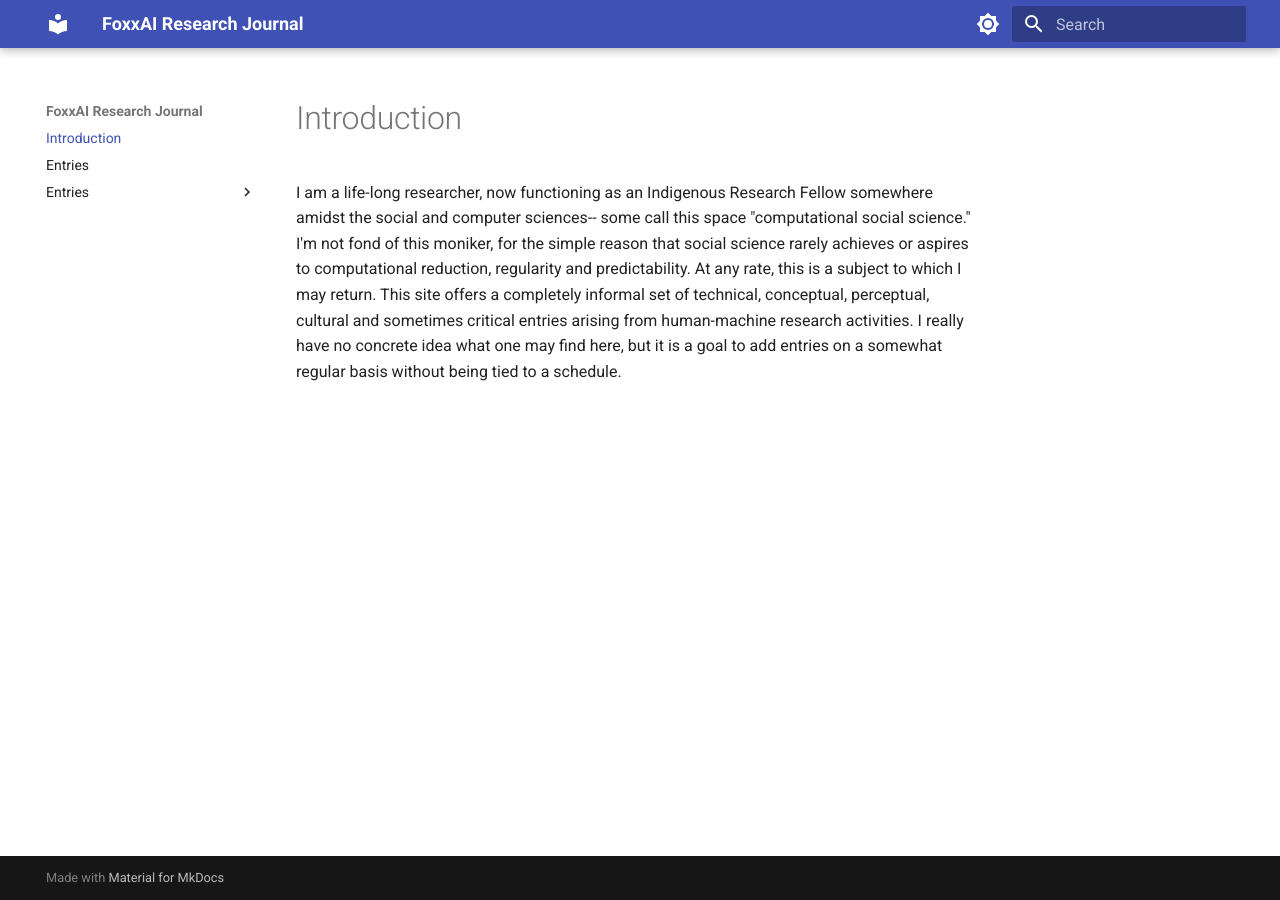
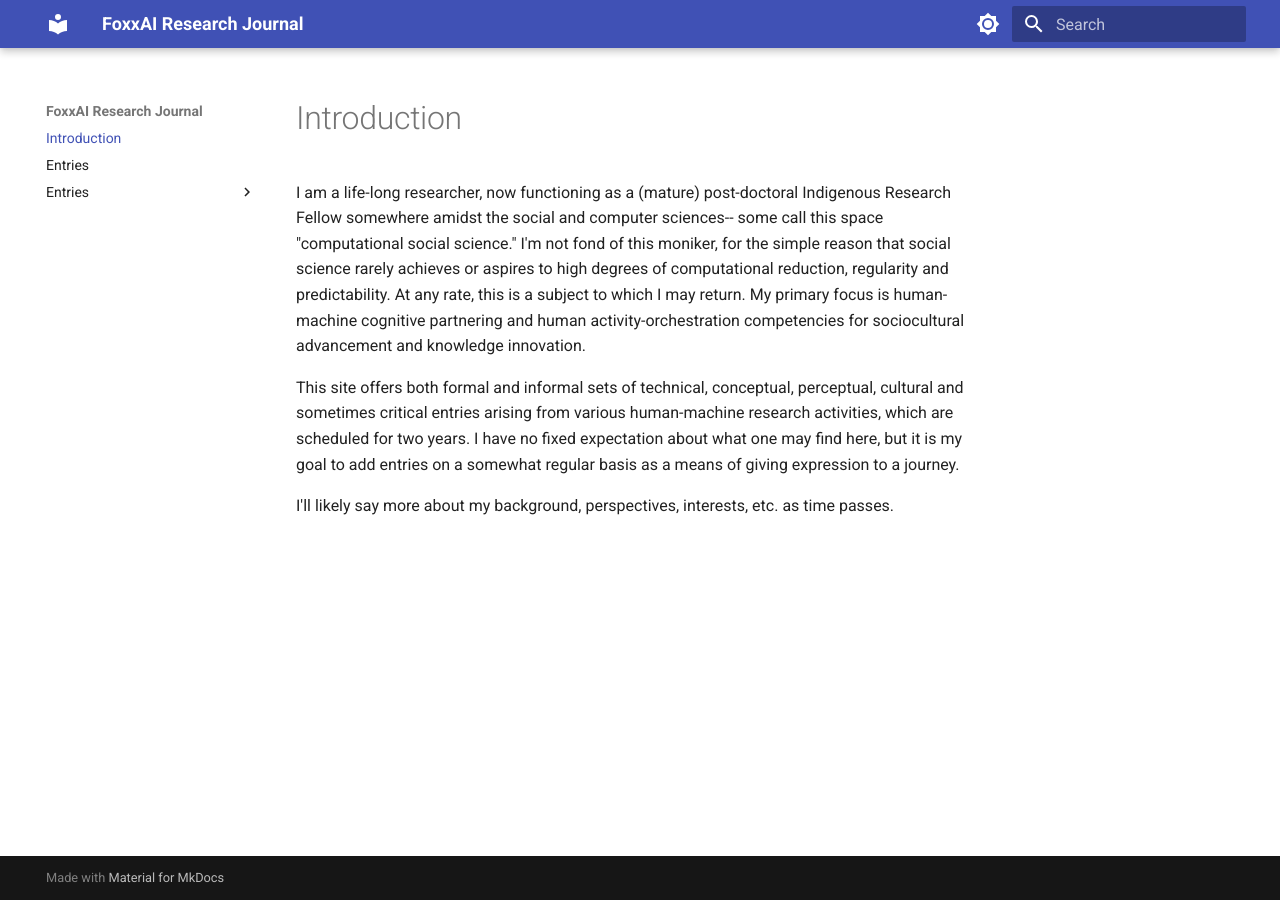
Before and after one commit to Foxxai/foxxai.xyz, an MkDocs documentation site: the page built from docs/index.md, in a window 1280 px wide. Built offline with MkDocs 1.6.1 and Material for MkDocs 9.7.7, drawn with Linux system fonts in a browser that asks for light colours.

Commit message:
Hoem page edits

```diff
--- a/docs/index.md
+++ b/docs/index.md
@@ -1,3 +1,7 @@
 # Introduction
 
-I am a life-long researcher, now functioning as an Indigenous Research Fellow somewhere amidst the social and computer sciences-- some call this space "computational social science." I'm not fond of this moniker, for the simple reason that social science rarely achieves or aspires to computational reduction, regularity and predictability. At any rate, this is a subject to which I may return. This site offers a completely informal set of technical, conceptual, perceptual, cultural and sometimes critical entries arising from human-machine research activities. I really have no concrete idea what one may find here, but it is a goal to add entries on a somewhat regular basis without being tied to a schedule.
+I am a life-long researcher, now functioning as a (mature) post-doctoral Indigenous Research Fellow somewhere amidst the social and computer sciences-- some call this space "computational social science." I'm not fond of this moniker, for the simple reason that social science rarely achieves or aspires to high degrees of computational reduction, regularity and predictability. At any rate, this is a subject to which I may return. My primary focus is human-machine cognitive partnering and human activity-orchestration competencies for sociocultural advancement and knowledge innovation.
+
+This site offers both formal and informal sets of technical, conceptual, perceptual, cultural and sometimes critical entries arising from various human-machine research activities, which are scheduled for two years. I have no fixed expectation about what one may find here, but it is my goal to add entries on a somewhat regular basis as a means of giving expression to a journey.
+
+I'll likely say more about my background, perspectives, interests, etc. as time passes.
```
